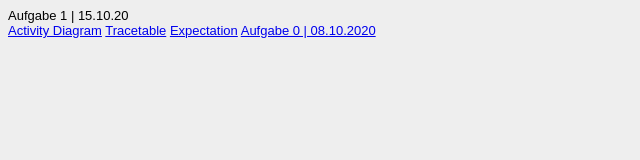
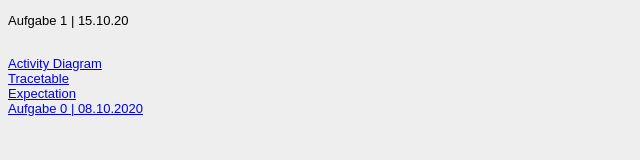
Before and after one commit to manzijes/EIA2-WiSe20-21, a plain HTML site: page Steckbrief/steckbrief.htm in a window 1280 px wide. Shown: the whole page, without its empty margins (0-640 px from the left). Drawn offline with Linux system fonts and the light colour scheme.

Commit message:
Update steckbrief.htm

```diff
--- a/Steckbrief/steckbrief.htm
+++ b/Steckbrief/steckbrief.htm
@@ -14,10 +14,10 @@ body {
 </head>
 <body>
 	<!-- Hier die Links zu den gelösten Aufgaben einstellen, aktuelle oben, alte stehen lassen! Format: Aufgabenbezeichnung, Datum -->
-	Aufgabe 1 | 15.10.20 <br>
-	<a href="https://manzijes.github.io/EIA2-WiSe20-21/Aufgabe1/task01_activity.html" target="_blank" >Activity Diagram</a>
-	<a href="https://manzijes.github.io/EIA2-WiSe20-21/Aufgabe1/task01_tracetable.html" target="_blank" >Tracetable</a>
-	<a href="https://manzijes.github.io/EIA2-WiSe20-21/Aufgabe1/task01_expectation.html" target="_blank" >Expectation</a>
-	<a href="https://manzijes.github.io/EIA2-WiSe20-21/Aufgabe0/welcome.html" target="_blank" >Aufgabe 0 | 08.10.2020</a>
+	<p>Aufgabe 1 | 15.10.20</p> <br>
+	<a href="https://manzijes.github.io/EIA2-WiSe20-21/Aufgabe1/task01_activity.html" target="_blank" >Activity Diagram</a> <br>
+	<a href="https://manzijes.github.io/EIA2-WiSe20-21/Aufgabe1/task01_tracetable.html" target="_blank" >Tracetable</a> <br>
+	<a href="https://manzijes.github.io/EIA2-WiSe20-21/Aufgabe1/task01_expectation.html" target="_blank" >Expectation</a> <br>
+	<a href="https://manzijes.github.io/EIA2-WiSe20-21/Aufgabe0/welcome.html" target="_blank" >Aufgabe 0 | 08.10.2020</a> <br>
 </body>
 </html>
```
